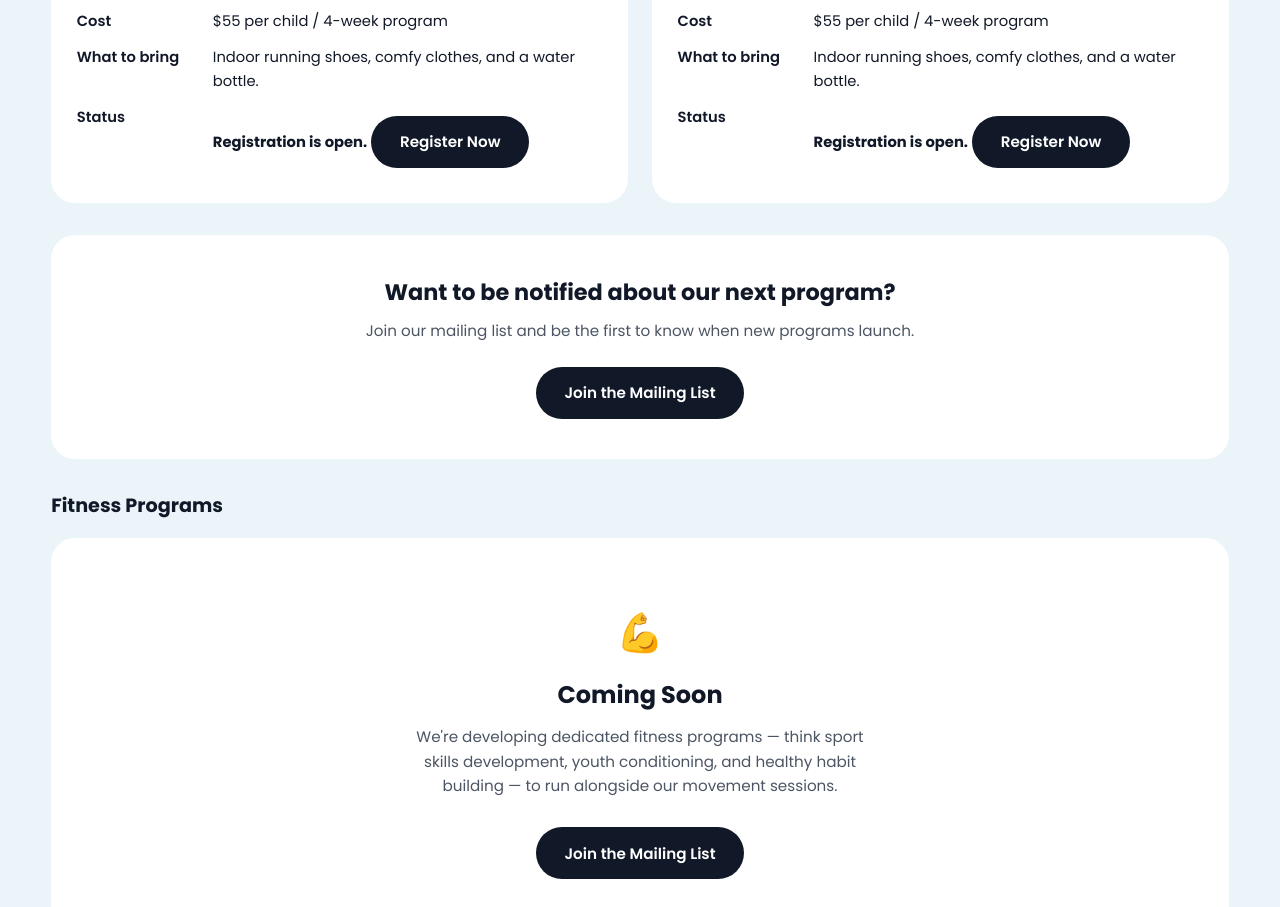
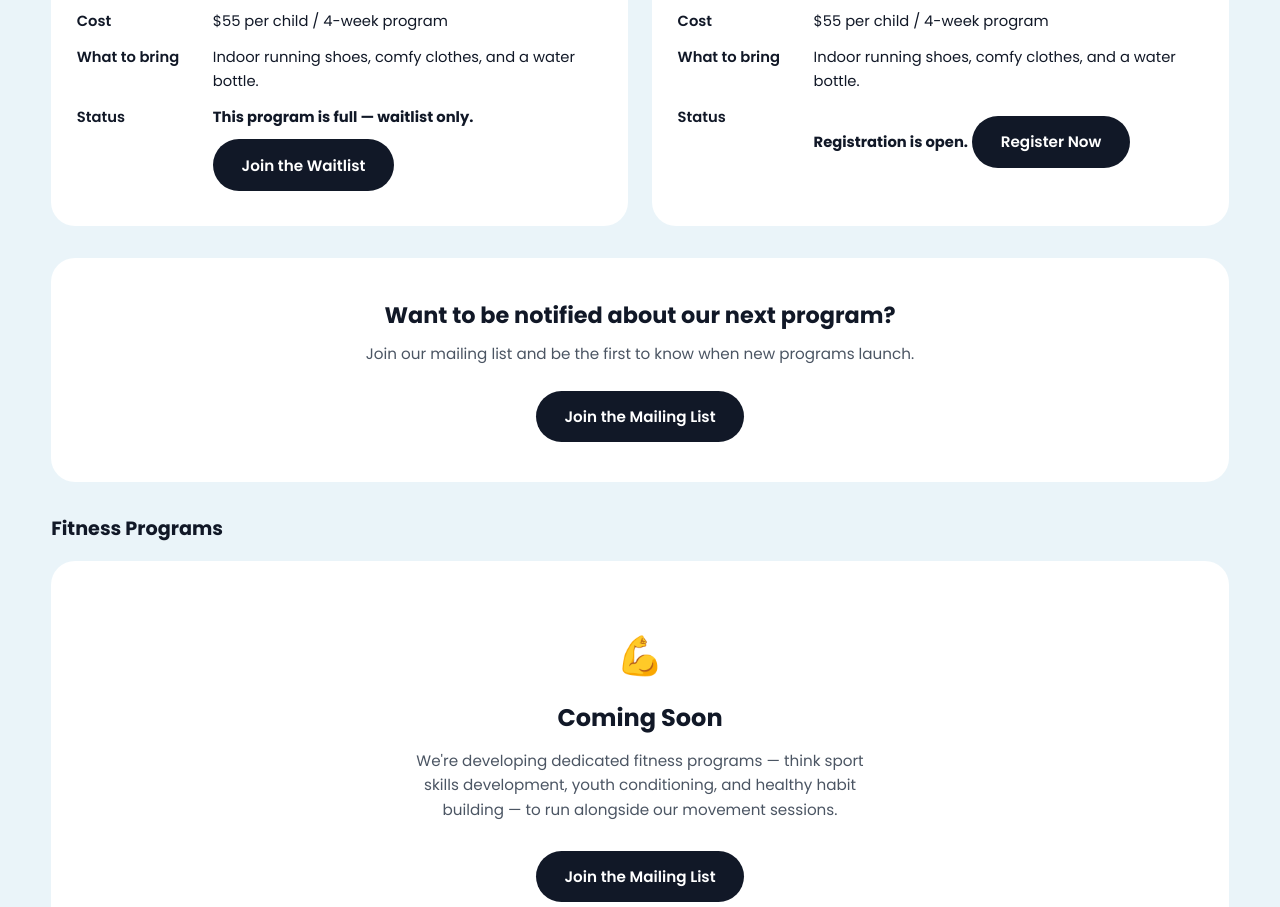
Before and after one commit to mikedasilva/countykidsclub, a plain HTML site: page programs/movement.html in a window 1280 px wide. Shown: the part 2057-2964 px from the top of the page. Drawn offline with Linux system fonts and the light colour scheme.

Commit message:
Mark Late Fall Junior Movers as full, waitlist only
Update the program card status and button, set the JSON-LD offer to
SoldOut, and note the waitlist in programs.md.

Co-Authored-By: Claude Opus 5.5 <noreply@anthropic.com>

```diff
--- a/programs/movement.html
+++ b/programs/movement.html
@@ -98,7 +98,7 @@
           "@type": "Offer",
           "price": "55",
           "priceCurrency": "CAD",
-          "availability": "https://schema.org/InStock",
+          "availability": "https://schema.org/SoldOut",
           "url": "https://countykidsclub.youthmodo.com/register"
         },
         "url": "https://countykidsclub.com/programs/movement"
@@ -316,9 +316,9 @@
             <div class="schedule-row">
               <div class="schedule-label">Status</div>
               <div>
-                <strong>Registration is open.</strong>
+                <strong>This program is full — waitlist only.</strong>
                 <a href="https://countykidsclub.youthmodo.com/register" target="_blank" style="display: inline-block; margin-top: 0.6rem;">
-                  <button class="btn-primary">Register Now</button>
+                  <button class="btn-primary">Join the Waitlist</button>
                 </a>
               </div>
             </div>
```
Also changed, not shown: 1 other file.
